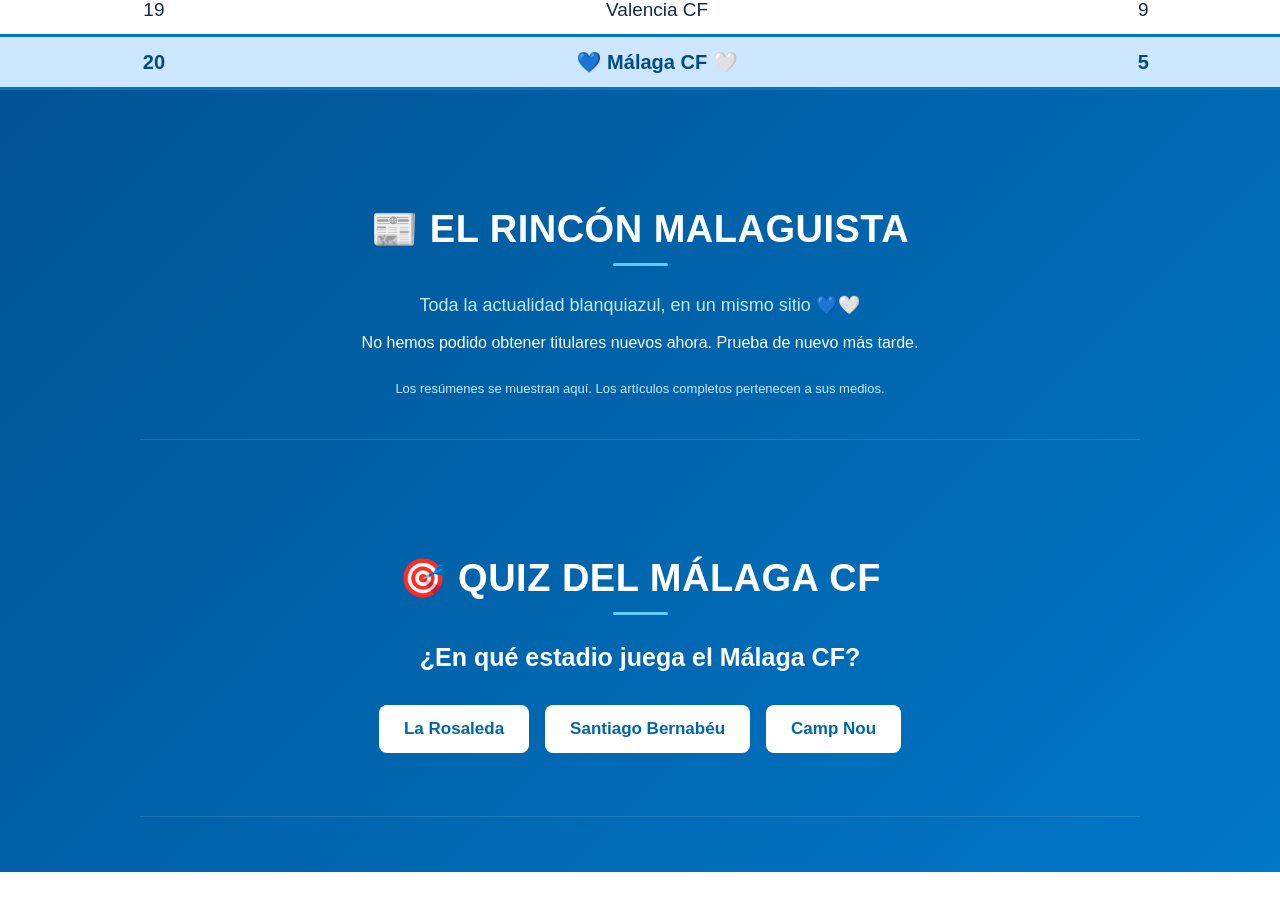
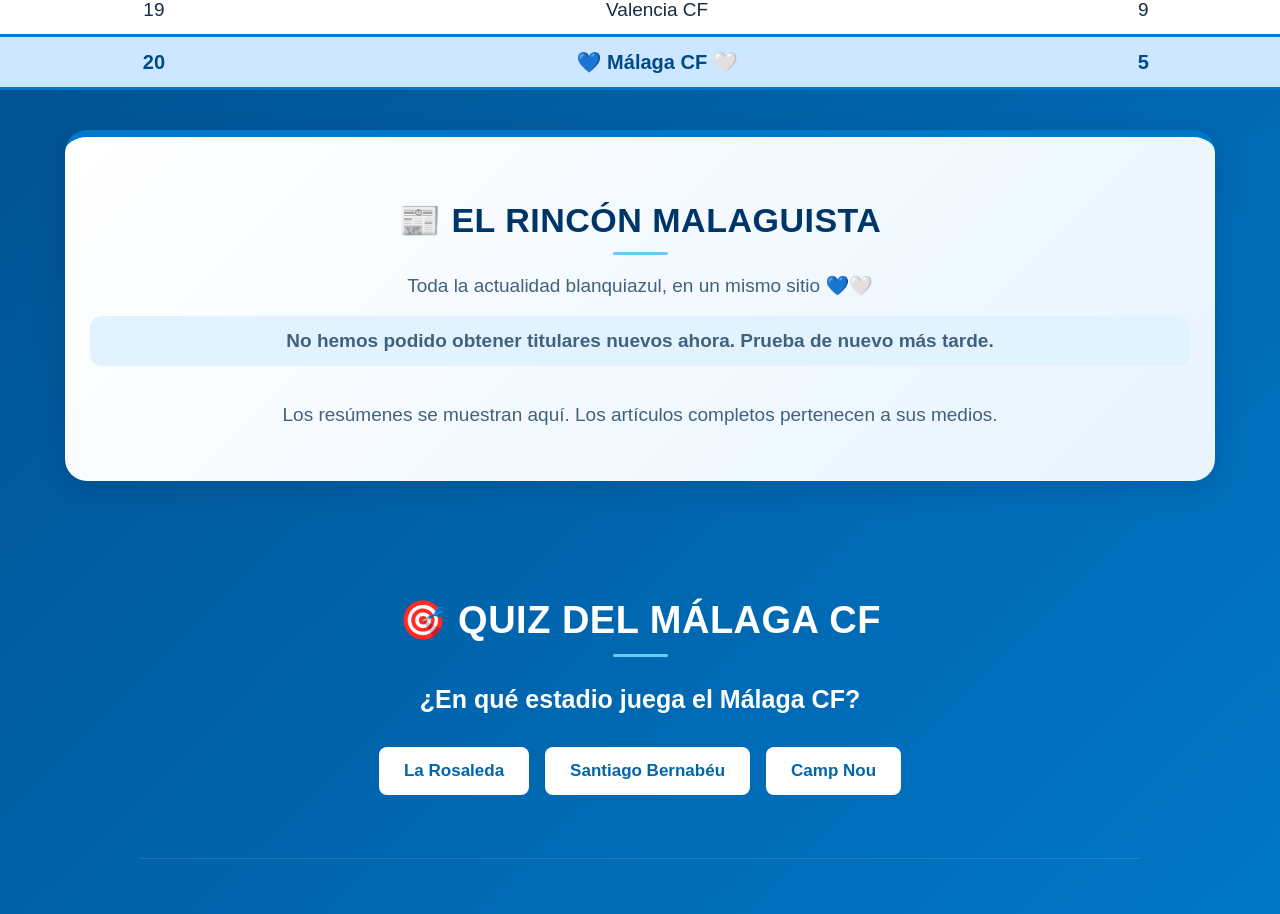
Before and after one commit to javierariasruiz0000-hub/malaga-web, a plain HTML site: page index.html in a window 1280 px wide. Shown: the part 3180-4094 px from the top of the page. Before the commit the page ends 4052 px from the top, so only its background shows below. Drawn offline with Linux system fonts and the light colour scheme; no server answers.

Commit message:
Update index.html

```diff
--- a/index.html
+++ b/index.html
@@ -422,6 +422,66 @@ button:hover {
   font-size: 20px;
   border-top: 3px solid #0077c8;
   border-bottom: 3px solid #0077c8;
+}
+/* EL RINCÓN MALAGUISTA */
+#noticias-automaticas {
+  background: linear-gradient(135deg, #ffffff, #e8f4ff);
+  color: #003568;
+  width: 92%;
+  max-width: 1150px;
+  margin: 40px auto;
+  padding: 35px 25px;
+  border-radius: 22px;
+  box-shadow: 0 8px 25px rgba(0, 30, 70, 0.18);
+  border-top: 7px solid #0077c8;
+}
+
+#noticias-automaticas h2 {
+  text-align: center;
+  color: #003568;
+  font-size: 34px;
+  font-weight: 900;
+  margin-bottom: 12px;
+  text-transform: uppercase;
+}
+
+#noticias-automaticas p {
+  text-align: center;
+  font-size: 19px;
+  color: #42617e;
+}
+
+#estadoNoticias {
+  background: #e3f2ff;
+  padding: 14px;
+  border-radius: 12px;
+  font-weight: bold;
+}
+
+/* Tarjetas de noticias */
+#listaNoticias > div {
+  background: white;
+  border-radius: 16px;
+  padding: 22px;
+  margin: 20px 0;
+  border-left: 6px solid #0077c8;
+  box-shadow: 0 4px 14px rgba(0, 40, 90, 0.12);
+  transition: transform 0.2s, box-shadow 0.2s;
+}
+
+#listaNoticias > div:hover {
+  transform: translateY(-4px);
+  box-shadow: 0 8px 20px rgba(0, 40, 90, 0.2);
+}
+
+#listaNoticias h3 {
+  color: #004b87;
+  font-size: 22px;
+}
+
+#listaNoticias p {
+  font-size: 16px;
+  line-height: 1.6;
 }
 </style>
 
```
